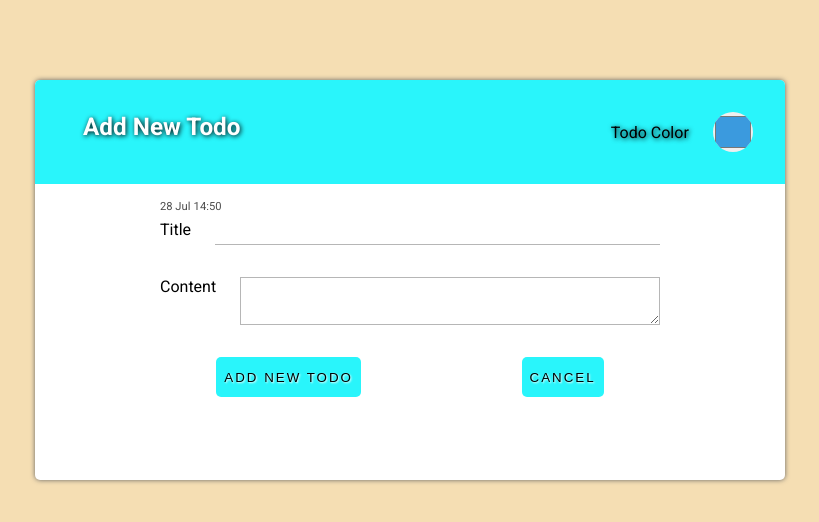
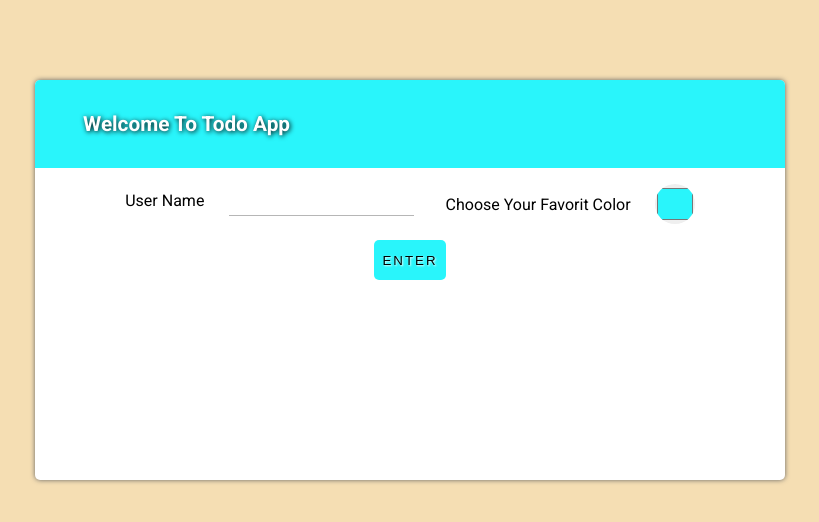
Before and after one commit to AhmadMrf/react-todo, a React (Create React App) app: page / in a window 1280 px wide. Shown: the top 522 px of the page, without its empty margins (230-1049 px from the left). Built offline with nearby package versions, Linux system fonts and the light colour scheme.

Commit message:
adding state to getInfo component

```diff
--- a/src/App.js
+++ b/src/App.js
@@ -1,13 +1,13 @@
+import Container from "./components/ui/Container";
 import GetInfo from "./components/get-info/GetInfo";
 import TodosWrapper from "./components/todos/TodosWrapper";
-import Container from "./components/ui/Container";
 import AddTodo from "./components/add-todos/AddTodo";
 function App() {
   return (
     <Container>
-      <AddTodo />
+      {/* <AddTodo /> */}
       {/* <TodosWrapper /> */}
-      {/* <GetInfo /> */}
+      <GetInfo />
     </Container>
   );
 }
--- a/src/components/get-info/GetInfo.jsx
+++ b/src/components/get-info/GetInfo.jsx
@@ -1,5 +1,4 @@
-import React from "react";
-// import styles from "../../styles/get-info/get-info.module.css"
+import React, { useState } from "react";
 import HeaderApp from "../ui/HeaderApp";
 import InputTag from "../ui/InputTag";
 import styles from "./getInfo.module.css";
@@ -7,18 +6,41 @@ import CommonStyles from "../ui/commonUi.module.css";
 import ColorTag from "../ui/ColorTag";
 
 const GetInfo = () => {
+  const [userName, setUserName] = useState("");
+  const [isValid, setIsValid] = useState(undefined);
+
+  const ChangeTextInput = (userNameInput) => {
+    setUserName(userNameInput);
+    if (userName.length < 3 && userName.length > 20) {
+      setIsValid(false);
+    }
+  };
+  const ChangeColorInput = (themeColorInput) => {
+    // setThemeColor(themeColorInput);
+  };
+  const clickHandler = (e) => {};
+
   return (
     <section className={styles["get-info-wrapper"]}>
       <HeaderApp className="font">welcome to todo App</HeaderApp>
       <div className={styles["get-info-inputs"]}>
-        <InputTag type="text" id="newUser" label="user name" />
+        <InputTag
+          error={isValid}
+          onChangeHandler={ChangeTextInput}
+          type="text"
+          id="newUser"
+          label="user name"
+          value={userName}
+        />
         <ColorTag
+          onChangeHandler={ChangeColorInput}
           id="color"
-          value="#3b9ade"
           label="choose your favorit color"
         />
       </div>
-      <button className={CommonStyles.button}>enter</button>
+      <button onClick={clickHandler} className={CommonStyles.button}>
+        enter
+      </button>
     </section>
   );
 };
--- a/src/components/todos/todo-date.module.css
+++ b/src/components/todos/todo-date.module.css
@@ -4,5 +4,4 @@
   gap: 0.2rem;
   align-items: center;
   color: #4c4c4c;
-  /* flex-direction: column; */
 }
--- a/src/components/todos/todo.module.css
+++ b/src/components/todos/todo.module.css
@@ -11,7 +11,7 @@
   border: none;
 }
 .todo-wrapper:hover {
-  transform: scale(1.05);
+  /* transform: scale(1.05); */
   border-radius: 3px;
   z-index: 1;
   border: none;
@@ -29,7 +29,6 @@
 }
 .todo-wrapper:hover:before {
   width: 5px;
-  border-radius: 3px 0 0 3px;
 }
 .todo-header {
   display: flex;
@@ -71,7 +70,7 @@
 .todo-content {
   margin-top: 0.5rem;
   padding: 0 1rem;
-  max-height: 2.5ch;
+  max-height: 2.2ch;
   overflow: hidden;
   transition: max-height cubic-bezier(0, 1.02, 0.83, 0.99) 0.3s;
 }
--- a/src/components/ui/ColorTag.jsx
+++ b/src/components/ui/ColorTag.jsx
@@ -5,7 +5,12 @@ const ColorTag = (props) => {
   return (
     <div className={`${styles["get-color"]} ${props.className || ""}`}>
       <label htmlFor={props.id}>{props.label}</label>
-      <input defaultValue={props.value} type="color" id={props.id} />
+      <input
+        onChange={(e) => props.onChangeHandler(e.target.value)}
+        defaultValue="#29f5fb"
+        type="color"
+        id={props.id}
+      />
     </div>
   );
 };
--- a/src/components/ui/InputTag.jsx
+++ b/src/components/ui/InputTag.jsx
@@ -5,7 +5,14 @@ const InputTag = (props) => {
   return (
     <div className={`${styles["input-container"]} ${props.className || ""}`}>
       <label htmlFor={props.id}>{props.label}</label>
-      <input type={props.type} name="newTodo" id={props.id} />
+      <input
+        onChange={(e) => props.onChangeHandler(e.target.value)}
+        type={props.type}
+        name="newTodo"
+        id={props.id}
+        value={props.value}
+        className={props.error ? styles["input-error"] : ""}
+      />
     </div>
   );
 };
--- a/src/components/ui/colorTag.module.css
+++ b/src/components/ui/colorTag.module.css
@@ -16,3 +16,6 @@
   overflow: hidden;
   cursor: pointer;
 }
+.get-color input::-moz-color-swatch {
+  border: none;
+}
--- a/src/components/ui/inputTag.module.css
+++ b/src/components/ui/inputTag.module.css
@@ -19,3 +19,8 @@
 .input-container input:focus {
   border-color: #1c1c1c;
 }
+input.input-error,
+input.input-error:focus {
+  border-color: red;
+  color: red;
+}
```
